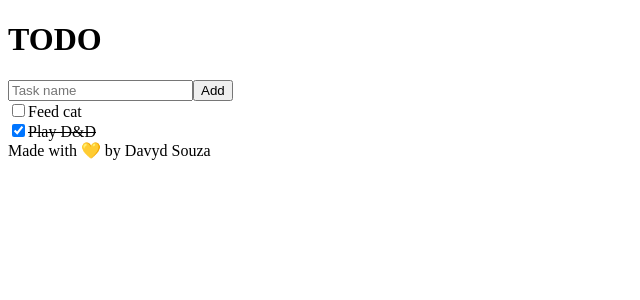
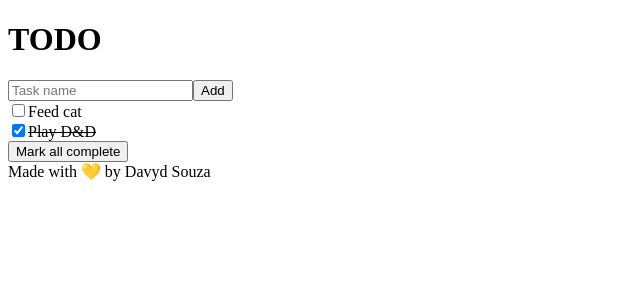
Before and after one commit to davyd-souza/todo-react, a React (Vite) app: page / in a window 1280 px wide. Shown: the top 300 px of the page, without its empty margins (0-640 px from the left). Built offline with nearby package versions, Linux system fonts and the light colour scheme.

Commit message:
feat: add complete all button

```diff
--- a/src/App.tsx
+++ b/src/App.tsx
@@ -6,6 +6,10 @@ export type TaskProps = Readonly<{
 	id: string
 	title: string
 	completed: boolean
+}>
+
+type TaskCompletedProps = TaskProps & Readonly<{
+	completed: true
 }>
 
 const defaultFormData = {
@@ -59,6 +63,15 @@ function App() {
     setTasks(newTasks)
   }
 
+  const handleCompleteAll = () => {
+    const newTasks = tasks.map(task => completeAll(task))
+    setTasks(newTasks)
+  }
+
+  const completeAll = (task: TaskProps): TaskCompletedProps => {
+    return { ...task, completed: true}
+  }
+
   return (
     <div className="App">
       <header>
@@ -88,7 +101,7 @@ function App() {
                     <input
                       type="checkbox"
                       id={task.id}
-                      defaultChecked={task.completed}
+                      checked={task.completed}
                       onClick={() => handleToggleTask(task.id)}
                     />
                     <label
@@ -101,6 +114,7 @@ function App() {
                 )
               })
             }
+            <button onClick={handleCompleteAll}>Mark all complete</button>
           </section>
       </main>
 
```
